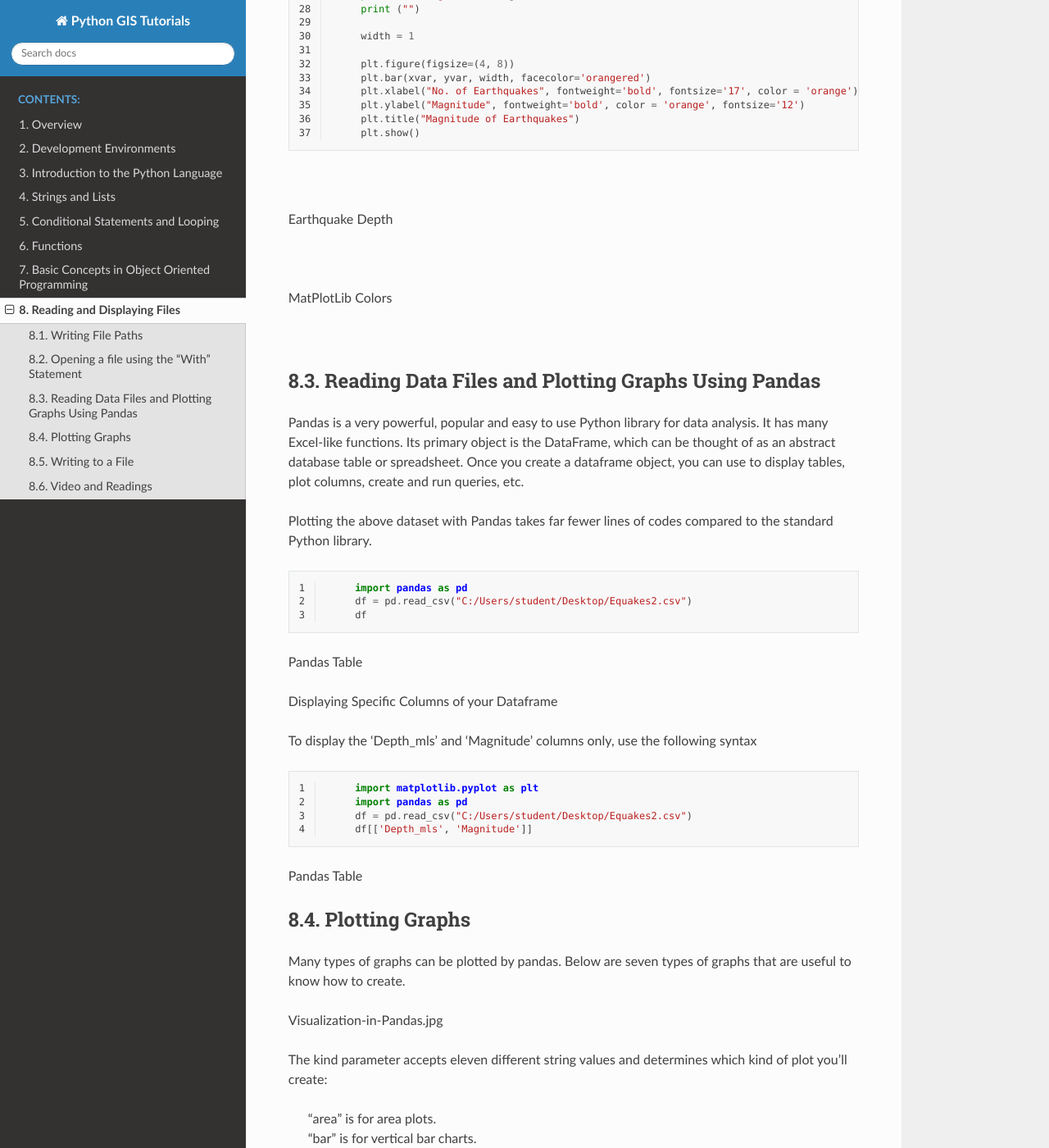
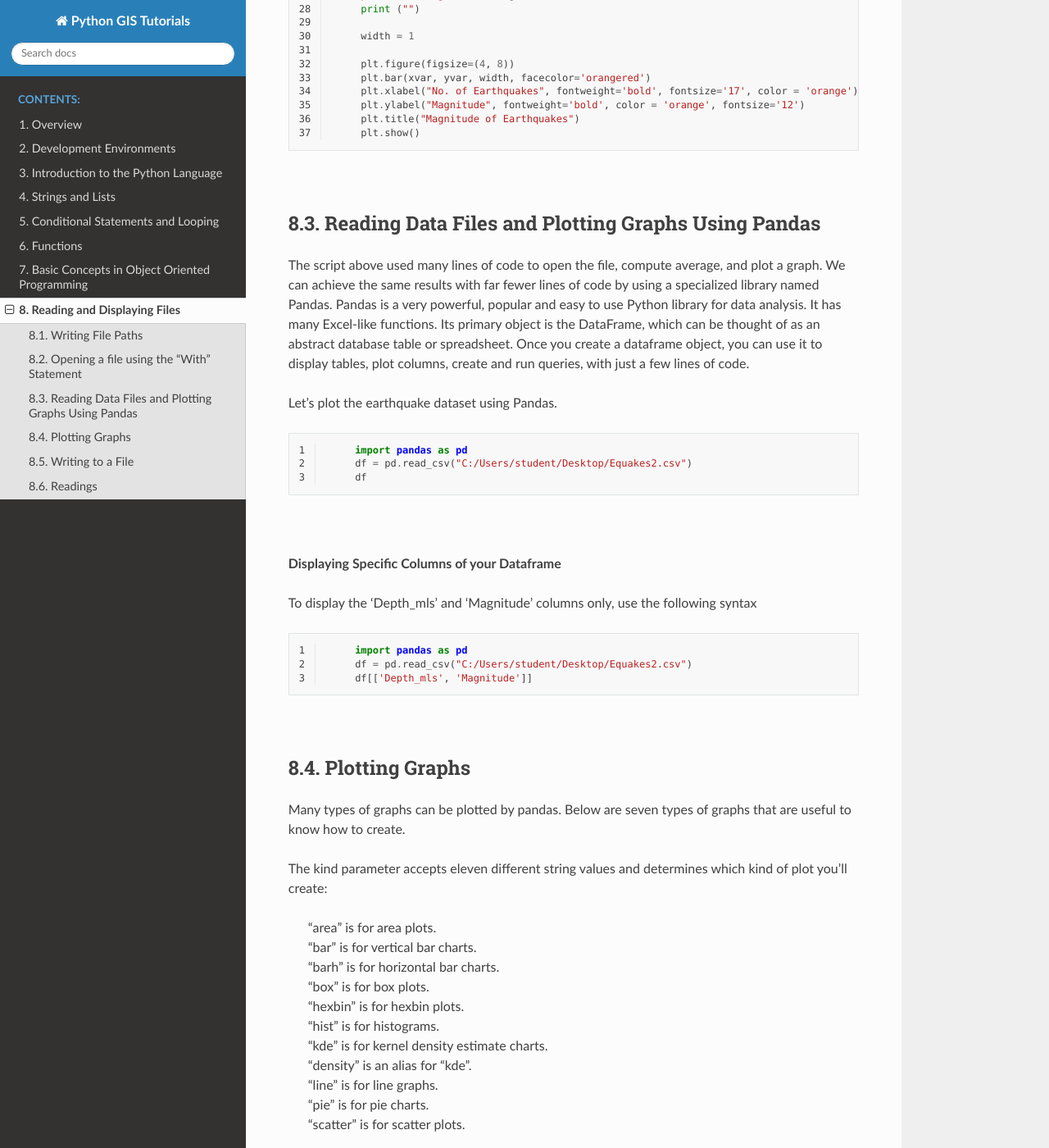
Before and after one commit to hsemple/pythongis_tutorials, a Sphinx documentation site: the page built from docs/source/displaying_files.rst, in a window 1280 px wide and 1400 px high, scrolled down 3816 px. Shown: the whole window at 82% size. Built offline with Sphinx 7.4.7 and the Read the Docs theme 2.0.0, drawn with Linux system fonts in a browser that asks for light colours; some of the changed text lies outside the part shown.

Commit message:
New  commit

```diff
--- a/docs/source/displaying_files.rst
+++ b/docs/source/displaying_files.rst
@@ -56,7 +57,7 @@
 
 
 
-1. Use Forward Slashes
+**1. Use Forward Slashes**
 
 .. code-block:: python
 
@@ -64,7 +65,7 @@
 
 
 
-2. Use Raw Strings
+**2. Use Raw Strings**
 
 These are regular strings, but includes an r before the script begins.  The r tells the Python Interpreter that the string does not contain any special characters or escape characters.
 
@@ -74,7 +75,8 @@
 
 
 
-3. Use Double Backslahes
+
+**3. Use Double Backslahes**
 
 In this case, the backslashes are escaped using a second backslash.
 
@@ -86,7 +88,7 @@
 |
 
 
-4.  Use os.path.join
+**4.  Use os.path.join**
 
 The os module provides access to operating system functions regardless of the platform you are using, i.e, Windows, Mac OS, Linux, etc.
 
@@ -112,6 +114,7 @@
 
 Note: os.sep will supply the separator
 
+
 |
 
 
@@ -211,14 +214,6 @@
 	plt.title("Magnitude of Earthquakes")
 	plt.show()
 
-|
-
-
-Earthquake Depth
-
-|
-
-MatPlotLib Colors
 
 
 
@@ -226,14 +221,13 @@
 
 
 
-
 Reading Data Files and Plotting Graphs Using Pandas
 -----------------------------------------------------
 
-Pandas is a very powerful, popular and easy to use Python library for data analysis.  It has many Excel-like functions. Its primary object is the DataFrame, which can be thought of as an abstract database table or spreadsheet.  Once you create a dataframe object, you can use to display tables, plot columns, create and run queries, etc.
+The script above used many lines of code to open the file, compute average, and plot a graph.  We can achieve the same results with far fewer lines of code by using a specialized library named Pandas.  Pandas is a very powerful, popular and easy to use Python library for data analysis.  It has many Excel-like functions. Its primary object is the DataFrame, which can be thought of as an abstract database table or spreadsheet.  Once you create a dataframe object, you can use it to display tables, plot columns, create and run queries, with just a few lines of code.
 
 
-Plotting the above dataset with Pandas takes far fewer lines of codes compared to the standard Python library.
+Let's plot the earthquake dataset using Pandas.
 
 
 
@@ -245,12 +239,11 @@
 	df
 
 
-
-Pandas Table
+|
 
 
 
-Displaying Specific Columns of your Dataframe
+**Displaying Specific Columns of your Dataframe**
 
 To display the 'Depth_mls' and 'Magnitude' columns only, use the following syntax
 
@@ -258,7 +251,6 @@
 .. code-block:: python
    :linenos:
 
-	import matplotlib.pyplot as plt
 	import pandas as pd
 	df = pd.read_csv("C:/Users/student/Desktop/Equakes2.csv")
 	df[['Depth_mls', 'Magnitude']]
@@ -266,7 +258,7 @@
 
 
 
-Pandas Table
+|
 
 
 
@@ -274,9 +266,6 @@
 -----------------
 
 Many types of graphs can be plotted by pandas. Below are seven types of graphs that are useful to know how to create.
-
-Visualization-in-Pandas.jpg
-
 
 
 The kind parameter accepts eleven different string values and determines which kind of plot you’ll create:
@@ -296,6 +285,7 @@
 
 |
 
+
 **Line Graphs**
 
 .. code-block:: python
@@ -410,7 +390,7 @@
 .. code-block:: python
    :linenos:
 
-	with open("C:/Users/Student/Desktop/john.txt", "w") as f:
+	with open("C:/Users/student/Desktop/john.txt", "w") as f:
 	    f.write('Hello \n')
 	    f.write('Hello \n')
 	    f.write('Hello \n')
@@ -459,11 +440,13 @@
 	print ("The average earthquake magnitude is",round(average, 2))
 	print ("")
 
+
 |
 
 
-Video and Readings
----------------------
+
+Readings
+-----------
 
 Plotting Graphs with Matplotlib
 
```
Also changed, not shown: other parts of docs/source/displaying_files.rst (+12 -20 lines), 7 other files.
